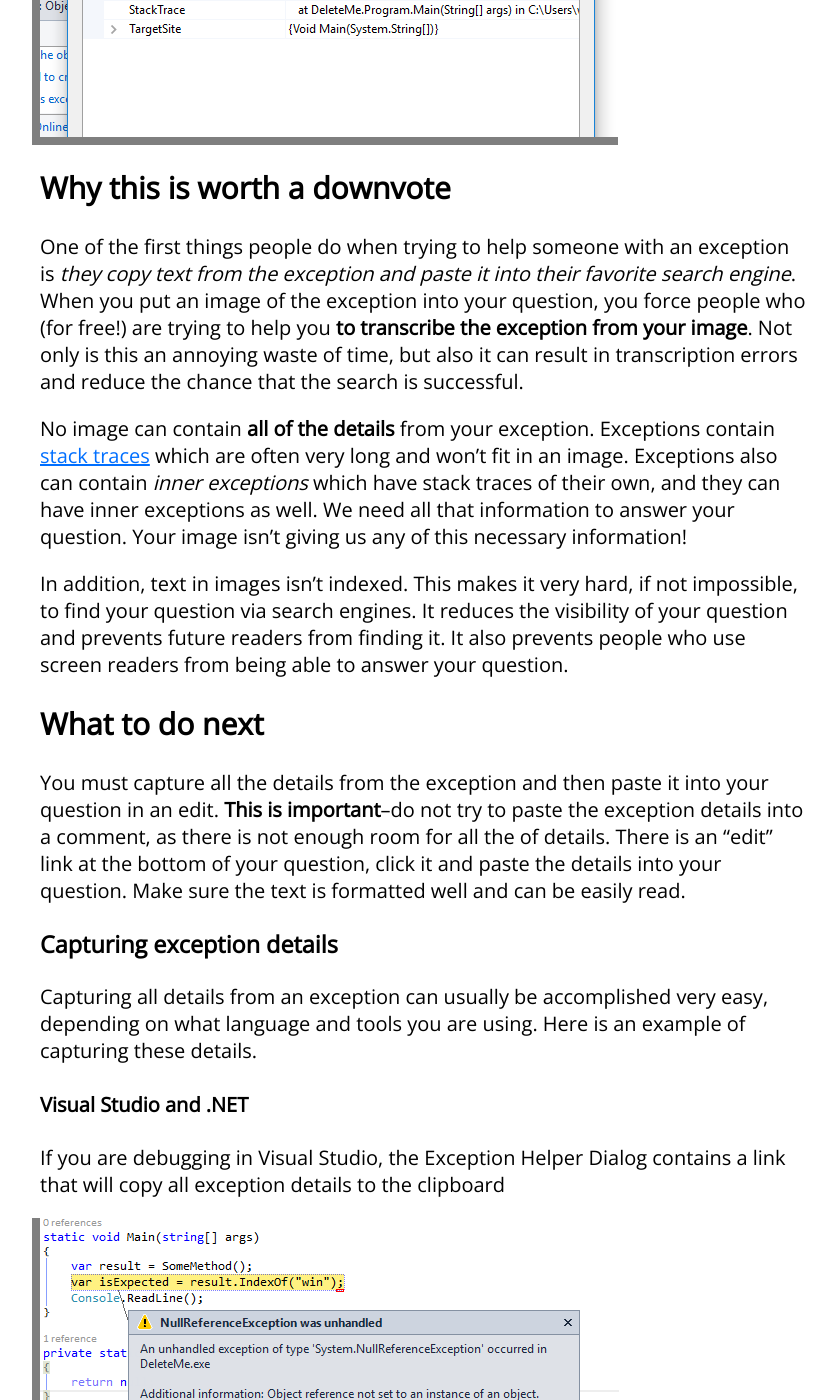
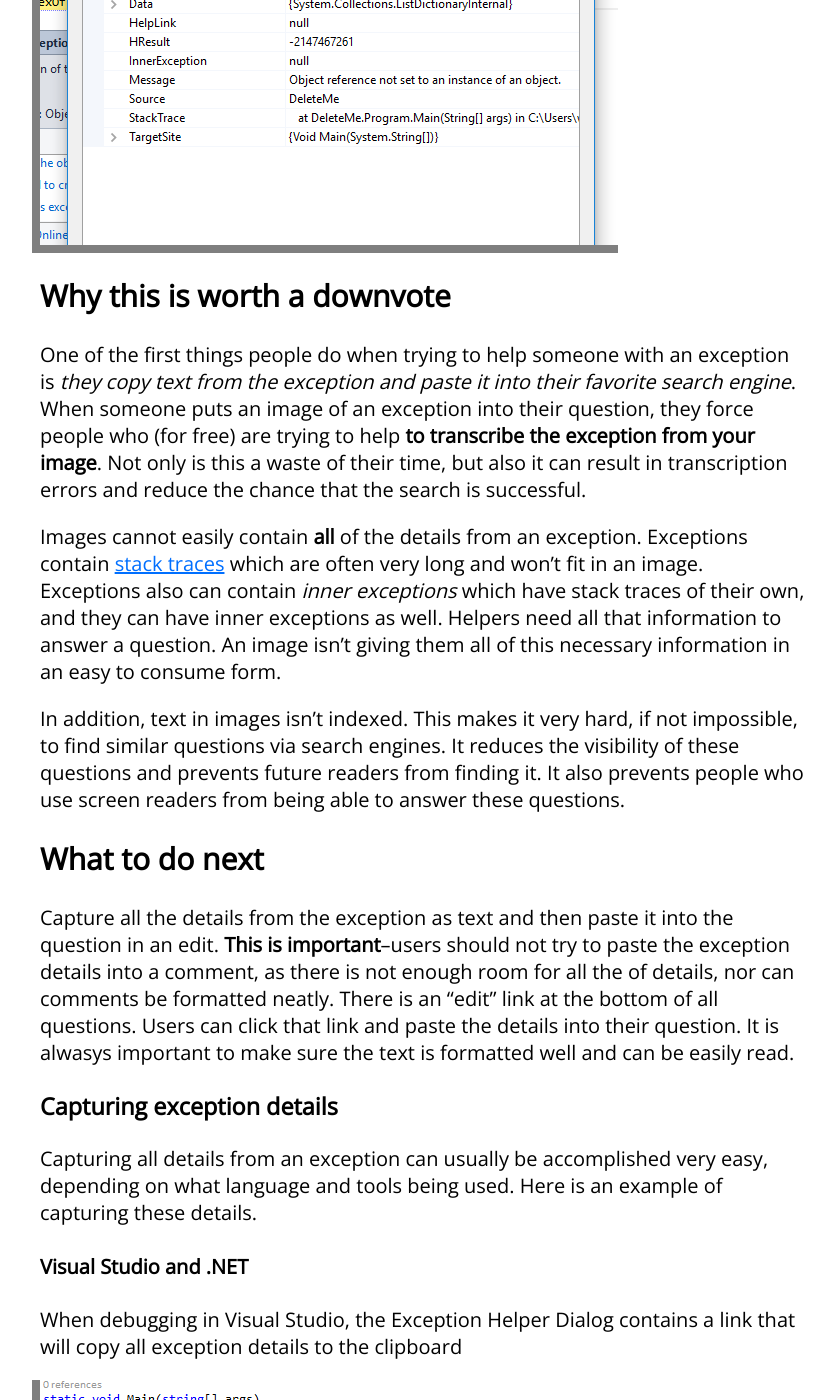
Before and after one commit to WillSullivan/idownvotedbecause, a Jekyll site: the page built from stackoverflow/imageofanexception.md, in a window 1280 px wide and 1400 px high, scrolled down 1339 px. Shown: the whole window, without its empty margins (216-1052 px from the left). Built offline with Jekyll 4.4.1, drawn with Linux system fonts in a browser that asks for light colours; comment, search, counter and statistics services are not loaded; some of the changed text lies outside the part shown.

Commit message:
Update imageofanexception.md
#28 and also reworded for some stuff that annoyed me

```diff
--- a/stackoverflow/imageofanexception.md
+++ b/stackoverflow/imageofanexception.md
@@ -10,36 +10,36 @@ redirect_from:
   - /Imageofanexception/
 ---
 ## Pictures of exceptions are not helpful {#introduction}
-In your question, you indicated that there was an exception thrown when your code executes. That's good information that we need to help you find a solution. However, in order to find that solution, we need to know the details that can be found within the exception. If your question lacks this detailed exception information, it becomes harder for us to help you.
+Questions often include the fact that the code in question generates errors when compiled or throws exceptions when executed. That's good information that we need to help find a solution, and is important to include within the question. However, in order to find a solution, we need to know the details that can be found within the error or exception. If the question lacks this detailed information, it becomes harder for us to help solve the problem.
 
 ## Why this is a problem {#whythisisaproblem}
-Pasting a picture of your exception is not helpful. You do not have to prove your code threw an Exception with a picture of it--we trusted you when you stated this fact within your question.
+Pasting a picture of an error or an exception is not helpful. No one needs to prove the code resulted in an error with a picture of the error--we trust people when they tell us this within the question. But these images are not helpful for a number of reasons. For example,
 
 ![The exception dialog](/images/stackoverflow/exceptionimage1.PNG)
 
-Pictures of Exceptions that shows some of the detail contained within the exception *are also not helpful.*
+pictures of exceptions show only part of the detail contained within the exception are not helpful, as they lack the full details needed to diagnose the issue. Trying to include these by taking images of the exception details is also not helpful, as the full detail cannot be easily captured.
 
 ![Viewing the details of the exception](/images/stackoverflow/exceptionimage3.PNG)
 
 ## Why this is worth a downvote {#whythisisworthadownvote}
-One of the first things people do when trying to help someone with an exception is *they copy text from the exception and paste it into their favorite search engine*. When you put an image of the exception into your question, you force people who (for free!) are trying to help you **to transcribe the exception from your image**. Not only is this an annoying waste of time, but also it can result in transcription errors and reduce the chance that the search is successful.
+One of the first things people do when trying to help someone with an exception is *they copy text from the exception and paste it into their favorite search engine*. When someone puts an image of an exception into their question, they force people who (for free) are trying to help **to transcribe the exception from your image**. Not only is this a waste of their time, but also it can result in transcription errors and reduce the chance that the search is successful.
 
-No image can contain **all of the details** from your exception. Exceptions contain [stack traces](https://en.wikipedia.org/wiki/Stack_trace) which are often very long and won't fit in an image. Exceptions also can contain *inner exceptions* which have stack traces of their own, and they can have inner exceptions as well. We need all that information to answer your question. Your image isn't giving us any of this necessary information!
+Images cannot easily contain **all** of the details from an exception. Exceptions contain [stack traces](https://en.wikipedia.org/wiki/Stack_trace) which are often very long and won't fit in an image. Exceptions also can contain *inner exceptions* which have stack traces of their own, and they can have inner exceptions as well. Helpers need all that information to answer a question. An image isn't giving them all of this necessary information in an easy to consume form.
 
-In addition, text in images isn't indexed. This makes it very hard, if not impossible, to find your question via search engines. It reduces the visibility of your question and prevents future readers from finding it. It also prevents people who use screen readers from being able to answer your question.
+In addition, text in images isn't indexed. This makes it very hard, if not impossible, to find similar questions via search engines. It reduces the visibility of these questions and prevents future readers from finding it. It also prevents people who use screen readers from being able to answer these questions.
 
 ## What to do next {#whattodonext}
-You must capture all the details from the exception and then paste it into your question in an edit. **This is important**--do not try to paste the exception details into a comment, as there is not enough room for all the of details. There is an "edit" link at the bottom of your question, click it and paste the details into your question. Make sure the text is formatted well and can be easily read.
+Capture all the details from the exception as text and then paste it into the question in an edit. **This is important**--users should not try to paste the exception details into a comment, as there is not enough room for all the of details, nor can comments be formatted neatly. There is an "edit" link at the bottom of all questions. Users can click that link and paste the details into their question. It is alwasys important to make sure the text is formatted well and can be easily read.
 
 ### Capturing exception details
-Capturing all details from an exception can usually be accomplished very easy, depending on what language and tools you are using. Here is an example of capturing these details. {::comment}Note--if you add more examples, please pluralize the previous sentence!{:/}
+Capturing all details from an exception can usually be accomplished very easy, depending on what language and tools being used. Here is an example of capturing these details. {::comment}Note--if you add more examples, please pluralize the previous sentence!{:/}
 
 #### Visual Studio and .NET
-If you are debugging in Visual Studio, the Exception Helper Dialog contains a link that will copy all exception details to the clipboard
+When debugging in Visual Studio, the Exception Helper Dialog contains a link that will copy all exception details to the clipboard
 
 ![The link to copy exception details to the clipboard on the exception helper dialog](/images/stackoverflow/exceptionimage2.PNG)
 
-If you are experiencing the Exception at runtime, you can [catch the exception](https://stackoverflow.com/questions/9526139/how-to-catch-exceptions) and call `ToString()` on it. Log the result, using whatever method is most convenient for you.
+If the Exception is being thrown at runtime, [catch the exception](https://stackoverflow.com/questions/9526139/how-to-catch-exceptions) and call `ToString()` on it. Log the result, using whatever method is most convenient.
 
 ## Leave a comment! {#leaveacomment}
 Once you have done this, leave a comment to the person who sent you this link. They will be happy to retract their downvote.
```
